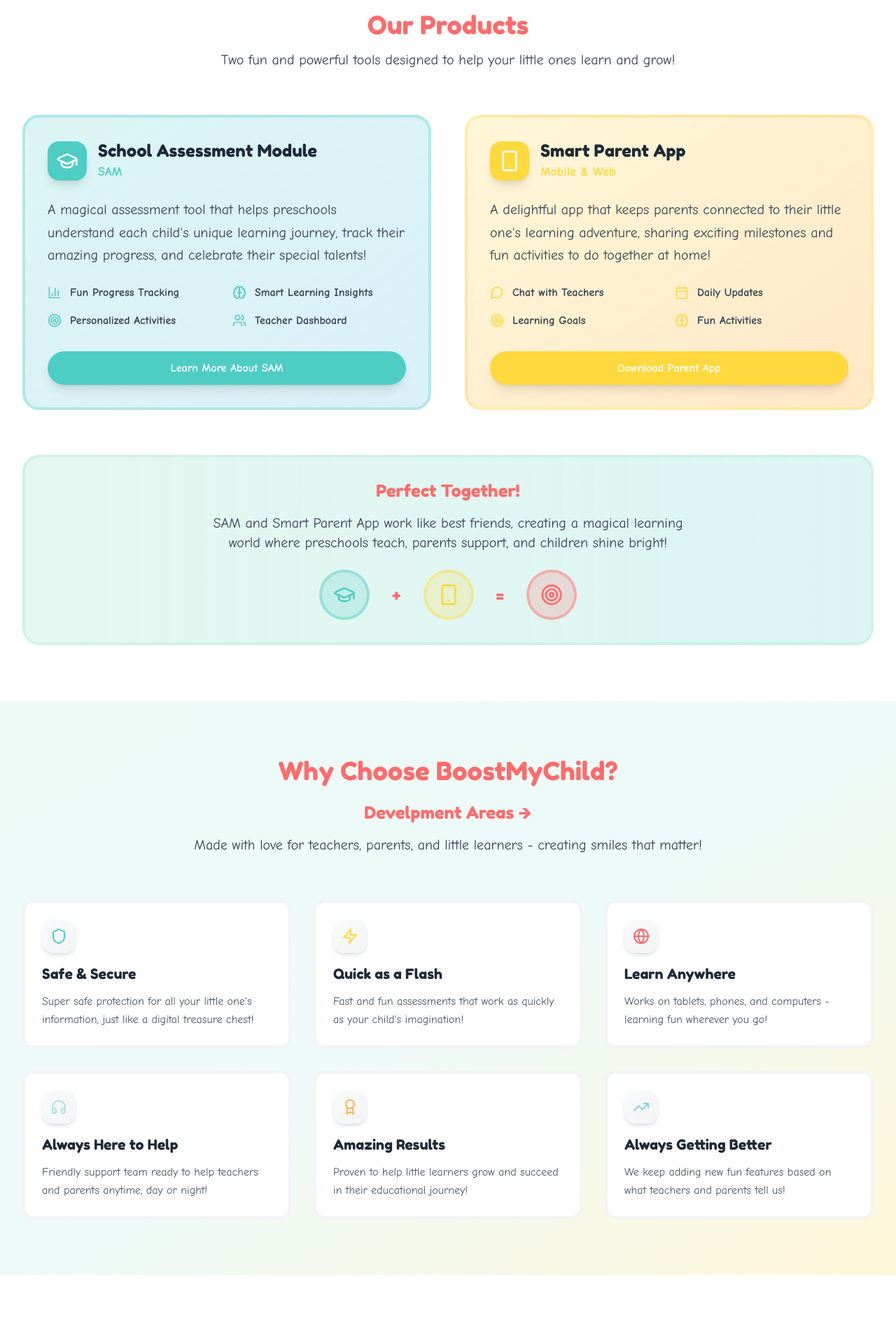
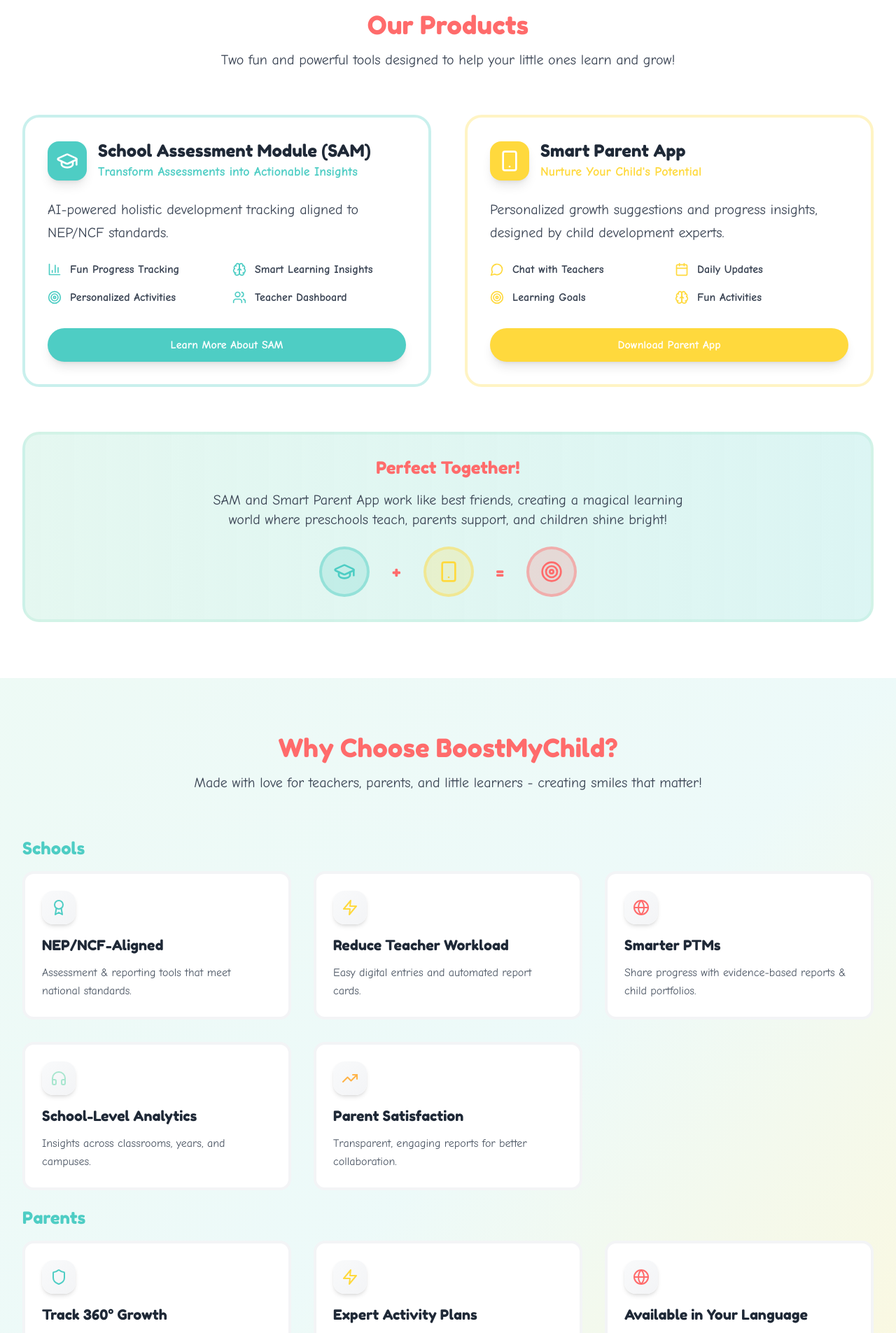
Before and after one commit to ShyamLatake/bmc-land, a React (Vite) app: page / in a window 1280 px wide. Shown: the part 880-2785 px from the top of the page at 70% size. Built offline with nearby package versions, Linux system fonts and the light colour scheme.

Commit message:
did the textual changes and added journal links and some visual changes as discussed

```diff
--- a/src/components/Features.tsx
+++ b/src/components/Features.tsx
@@ -2,42 +2,69 @@ import React from 'react';
 import { Shield, Zap, Globe, HeadphonesIcon, Award, TrendingUp } from 'lucide-react';
 
 export default function Features() {
-  const features = [
+  const schoolFeatures = [
     {
-      icon: Shield,
-      title: 'Safe & Secure',
-      description: 'Super safe protection for all your little one\'s information, just like a digital treasure chest!',
+      icon: Award,
+      title: 'NEP/NCF-Aligned',
+      description: 'Assessment & reporting tools that meet national standards.',
       color: 'text-mint'
     },
     {
       icon: Zap,
-      title: 'Quick as a Flash',
-      description: 'Fast and fun assessments that work as quickly as your child\'s imagination!',
+      title: 'Reduce Teacher Workload',
+      description: 'Easy digital entries and automated report cards.',
       color: 'text-sunshine'
     },
     {
       icon: Globe,
-      title: 'Learn Anywhere',
-      description: 'Works on tablets, phones, and computers - learning fun wherever you go!',
+      title: 'Smarter PTMs',
+      description: 'Share progress with evidence-based reports & child portfolios.',
       color: 'text-coral'
     },
     {
       icon: HeadphonesIcon,
-      title: 'Always Here to Help',
-      description: 'Friendly support team ready to help teachers and parents anytime, day or night!',
+      title: 'School-Level Analytics',
+      description: 'Insights across classrooms, years, and campuses.',
       color: 'text-lavender'
     },
     {
-      icon: Award,
-      title: 'Amazing Results',
-      description: 'Proven to help little learners grow and succeed in their educational journey!',
+      icon: TrendingUp,
+      title: 'Parent Satisfaction',
+      description: 'Transparent, engaging reports for better collaboration.',
       color: 'text-peach'
+    },
+    // {
+    //   icon: TrendingUp,
+    //   title: 'Always Getting Better',
+    //   description: 'We keep adding new fun features based on what teachers and parents tell us!',
+    //   color: 'text-sky'
+    // }
+  ];
+
+  const parentFeatures = [
+    {
+      icon: Shield,
+      title: 'Track 360° Growth',
+      description: 'Social, emotional, cognitive, language, physical & self-care domains.',
+      color: 'text-mint'
+    },
+    {
+      icon: Zap,
+      title: 'Expert Activity Plans',
+      description: "Receive weekly suggestions tailored to your child's needs.",
+      color: 'text-sunshine'
+    },
+    {
+      icon: Globe,
+      title: 'Available in Your Language',
+      description: 'Hindi, English, Marathi, Assamese & more coming soon.',
+      color: 'text-coral'
     },
     {
       icon: TrendingUp,
-      title: 'Always Getting Better',
-      description: 'We keep adding new fun features based on what teachers and parents tell us!',
-      color: 'text-sky'
+      title: 'Trusted by Educators',
+      description: 'Developed with child psychologists & top preschool chains.',
+      color: 'text-lavender'
     }
   ];
 
@@ -48,14 +75,30 @@ export default function Features() {
           <h2 className="text-3xl md:text-4xl font-playful text-coral mb-4">
             Why Choose BoostMyChild?
           </h2>
-          <h2 className="text-2xl font-playful mt-6 mb-4 text-coral hover:text-sunshine" onClick={() => window.open('https://www.boostmychild.com/developmentareas', '_blank')}>Develpment Areas 🡺</h2>
           <p className="text-xl text-gray-700 max-w-3xl mx-auto font-medium">
             Made with love for teachers, parents, and little learners - creating smiles that matter!
           </p>
         </div>
 
+        <div className="features-content">
+          <h2 className="text-2xl font-playful mt-6 mb-4 text-mint" >Schools</h2>
+          <div className="grid grid-cols-1 md:grid-cols-2 lg:grid-cols-3 gap-8">
+            {schoolFeatures.map((feature, index) => (
+              <div key={index} className="bg-white rounded-2xl p-6 hover:shadow-xl transition-all duration-300 transform hover:-translate-y-2 border-4 border-gray-100 hover:border-coral/30">
+                <div className={`inline-flex p-3 rounded-2xl bg-gradient-to-br from-gray-50 to-gray-100 mb-4 shadow-md`}>
+                  <feature.icon className={`h-6 w-6 ${feature.color}`} />
+                </div>
+                <h3 className="text-xl font-playful text-gray-800 mb-3">{feature.title}</h3>
+                <p className="text-gray-600 leading-relaxed font-medium">{feature.description}</p>
+              </div>
+            ))}
+          </div>
+        </div>
+
+        <h2 className="text-2xl font-playful mt-6 mb-4 text-mint" >Parents</h2>
+
         <div className="grid grid-cols-1 md:grid-cols-2 lg:grid-cols-3 gap-8">
-          {features.map((feature, index) => (
+          {parentFeatures.map((feature, index) => (
             <div key={index} className="bg-white rounded-2xl p-6 hover:shadow-xl transition-all duration-300 transform hover:-translate-y-2 border-4 border-gray-100 hover:border-coral/30">
               <div className={`inline-flex p-3 rounded-2xl bg-gradient-to-br from-gray-50 to-gray-100 mb-4 shadow-md`}>
                 <feature.icon className={`h-6 w-6 ${feature.color}`} />
--- a/src/components/Hero.tsx
+++ b/src/components/Hero.tsx
@@ -11,8 +11,7 @@ export default function Hero() {
             <span className="text-mint block">Development</span>
           </h1>
           <p className="text-xl text-gray-700 mb-8 max-w-3xl mx-auto leading-relaxed font-medium">
-            Transform learning with our comprehensive assessment tools and smart parent engagement platform.
-            Give your child the personalized support they need to thrive academically.
+          AI-Driven Platform tailored for Preschools & Parents, providing evidence-based assessments, child development tracking, teacher insights, and parent engagement in one powerful ecosystem.
           </p>
 
           {/* <div className="flex flex-col sm:flex-row gap-4 justify-center items-center mb-12">
--- a/src/components/Products.tsx
+++ b/src/components/Products.tsx
@@ -16,20 +16,19 @@ export default function Products() {
 
         <div className="grid grid-cols-1 lg:grid-cols-2 gap-12">
           {/* School Assessment Module (SAM) */}
-          <div className="bg-gradient-to-br from-mint/20 to-sky/30 rounded-3xl p-8 hover:shadow-xl transition-all duration-300 transform hover:-translate-y-2 border-4 border-mint/30">
+          <div className=" from-mint/20 to-sky/30 rounded-3xl p-8 hover:shadow-xl transition-all duration-300 transform hover:-translate-y-2 border-4 border-mint/30">
             <div className="flex items-center mb-6">
               <div className="bg-mint rounded-2xl p-3 mr-4 shadow-lg">
                 <GraduationCap className="h-8 w-8 text-white" />
               </div>
               <div>
-                <h3 className="text-2xl font-playful text-gray-800">School Assessment Module</h3>
-                <p className="text-mint font-bold text-lg">SAM</p>
+                <h3 className="text-2xl font-playful text-gray-800">School Assessment Module (SAM)</h3>
+                <p className="text-mint font-bold text-lg">Transform Assessments into Actionable Insights</p>
               </div>
             </div>
 
             <p className="text-gray-700 mb-6 text-lg leading-relaxed text-xl">
-              A magical assessment tool that helps preschools understand each child's unique learning journey,
-              track their amazing progress, and celebrate their special talents!
+            AI-powered holistic development tracking aligned to NEP/NCF standards.
             </p>
 
             <div className="grid grid-cols-2 gap-4 mb-8">
@@ -57,20 +56,19 @@ export default function Products() {
           </div>
 
           {/* Smart Parent App */}
-          <div className="bg-gradient-to-br from-sunshine/20 to-peach/30 rounded-3xl p-8 hover:shadow-xl transition-all duration-300 transform hover:-translate-y-2 border-4 border-sunshine/30">
+          <div className=" from-sunshine/20 to-peach/30 rounded-3xl p-8 hover:shadow-xl transition-all duration-300 transform hover:-translate-y-2 border-4 border-sunshine/30">
             <div className="flex items-center mb-6">
               <div className="bg-sunshine rounded-2xl p-3 mr-4 shadow-lg">
                 <Smartphone className="h-8 w-8 text-white" />
               </div>
               <div>
                 <h3 className="text-2xl font-playful text-gray-800">Smart Parent App</h3>
-                <p className="text-sunshine font-bold text-lg">Mobile & Web</p>
+                <p className="text-sunshine font-bold text-lg">Nurture Your Child's Potential</p>
               </div>
             </div>
 
             <p className="text-gray-700 mb-6 text-lg leading-relaxed text-xl">
-              A delightful app that keeps parents connected to their little one's learning adventure,
-              sharing exciting milestones and fun activities to do together at home!
+            Personalized growth suggestions and progress insights, designed by child development experts.
             </p>
 
             <div className="grid grid-cols-2 gap-4 mb-8">
--- a/src/components/Testimonials.tsx
+++ b/src/components/Testimonials.tsx
@@ -3,6 +3,22 @@ import { Star, Quote } from 'lucide-react';
 
 export default function Testimonials() {
   const testimonials = [
+    {
+      name: 'Dr. Vasavvi Acharjya',
+      role: 'Principal',
+      school: 'Tender Petals Preschool',
+      content: 'BoostMyChild has made our assessments stress-free. Teachers can now focus on teaching, not paperwork.',
+      rating: 5,
+      image: '/principal_tenderPetals.png'
+    },
+    {
+      name: 'Shailesh Dhyaygude',
+      role: 'Parent',
+      school: 'Smart Parent App User',
+      content: 'The weekly parenting activities were so easy and fun. I could see real change in my son’s behavior.',
+      rating: 5,
+      image: '/shailesh_parent.png'
+    },
     {
       name: 'Prakash Mehta',
       role: 'IT Professional',
@@ -34,7 +50,7 @@ export default function Testimonials() {
       <div className="max-w-7xl mx-auto px-4 sm:px-6 lg:px-8">
         <div className="text-center mb-16">
           <h2 className="text-3xl md:text-4xl font-playful text-coral mb-4">
-            Loved by Teachers & Families
+          🏆 Results that Speak
           </h2>
           <p className="text-xl text-gray-700 max-w-3xl mx-auto font-medium">
             Hear the happy stories from preschools and families using BoostMyChild!
@@ -63,7 +79,7 @@ export default function Testimonials() {
                   className="w-12 h-12 rounded-full mr-4 object-cover"
                 />
                 <div>
-                  <h4 className="font-bold text-gray-800">{testimonial.name}</h4>
+                  <h4 className="font-medium text-gray-800">{testimonial.name}</h4>
                   <p className="text-sm text-gray-600 font-semibold">{testimonial.role}</p>
                   <p className="text-sm text-coral font-semibold">{testimonial.school}</p>
                 </div>
--- a/src/index.css
+++ b/src/index.css
@@ -8,6 +8,16 @@ body {
 
 h1, h2, h3, h4, h5, h6 {
   font-family: 'Fredoka One', cursive;
+}
+
+.featured-in{
+  width: 100%;
+  display: flex;
+  justify-content: center;
+  align-items: center;
+  flex-wrap: wrap;
+  flex-direction: row;
+  margin: -3rem 0rem 2rem;
 }
 
 .certification-logos{
@@ -22,3 +32,24 @@ h1, h2, h3, h4, h5, h6 {
   height: 4rem;
   width: auto;
 }
+
+.journal-link{
+  border: 2px solid #dddddd;
+  padding: 0.5rem;
+  margin: 0.5rem;
+  border-radius: 0.5rem;
+  cursor: pointer;
+  transition: all 0.3s ease-in-out;
+  color: #353535;
+  background-color:rgba(0,0,0,0.08);
+}
+
+.journal-link:hover{
+  background-color: #ffffff;
+  background-color:rgba(255,255,255,0.4);
+  color: #1d1d1d;
+}
+
+.smallDeviceGap{
+  gap : 0.5rem;
+}
```
Also changed, not shown: src/components/CTA.tsx (+17 -3 lines), public/principal_tenderPetals.png (added), public/shailesh_parent.png (added).
